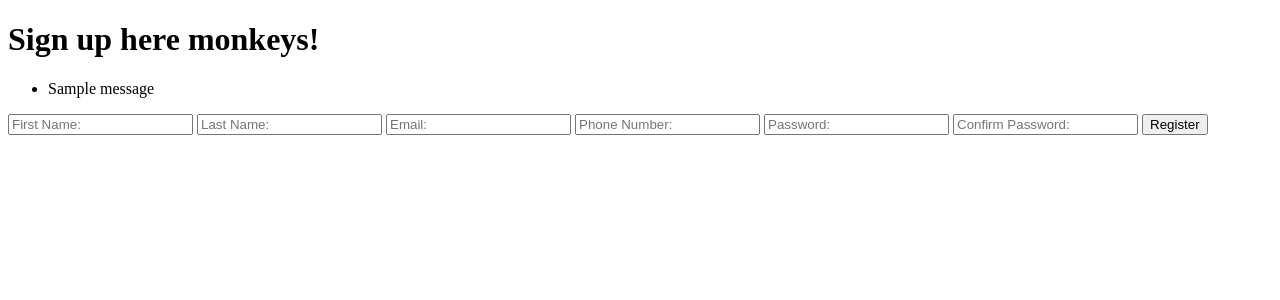
After one commit to Instructor-Devon/Chango, a Django app: page /registration in a window 1280 px wide. The commit adds this page. Shown: the top 300 px of the page. Run offline with Django 3.2, Linux system fonts and the light colour scheme; tables that the repository leaves empty hold one stand-in row (values such as "Sample post"); one stand-in notice (Sample message) is shown; parts of the project's set-up code (start-up, migrations or seed data) failed here and were passed over.

Commit message:
adding reg

```diff
--- a/apps/monkey/models.py
+++ b/apps/monkey/models.py
@@ -11,6 +11,7 @@ class Monkey(models.Model):
     email = models.EmailField(unique=True)
     # phonenumber
     phone_number = models.IntegerField()
+    password = models.CharField(max_length=255)
 
 
     created_at = models.DateField(auto_now_add=True)
--- a/apps/monkey/templates/monkey/index.html
+++ b/apps/monkey/templates/monkey/index.html
@@ -10,6 +10,7 @@
 </head>
 <body>
     <h1>{{ monkey }} Index</h1>
+    <h2><a href="/registration">Sign up here!</a></h2>
     {% for m in monkies %}
         <a href="/monkey/{{m.id}}"><h1>{{ m.first_name }} {{m.last_name}}</h1></a>
 
--- /dev/null
+++ b/apps/monkey/templates/monkey/registration.html
@@ -0,0 +1,29 @@
+<!DOCTYPE html>
+<html lang="en">
+<head>
+    <meta charset="UTF-8">
+    <meta name="viewport" content="width=device-width, initial-scale=1.0">
+    <meta http-equiv="X-UA-Compatible" content="ie=edge">
+    <title>Monkey REg</title>
+</head>
+<body>
+    <h1>Sign up here monkeys!</h1>
+    {% if messages %}
+    <ul class="messages">
+        {% for message in messages %}
+            <li>{{ message }}</li>
+        {% endfor %}
+    </ul>
+    {% endif %}
+    <form action="/registration" method="post">
+        {% csrf_token %}
+        <input type="text" name="first_name" placeholder="First Name:">
+        <input type="text" name="last_name" placeholder="Last Name:">
+        <input type="email" name="email" placeholder="Email:">
+        <input type="text" name="phone_number" placeholder="Phone Number:">
+        <input type="password" name="password" placeholder="Password:">
+        <input type="password" name="confirm" placeholder="Confirm Password:">
+        <button>Register</button>
+    </form>
+</body>
+</html>
--- a/apps/monkey/urls.py
+++ b/apps/monkey/urls.py
@@ -7,6 +7,7 @@ urlpatterns = [
     url(r'^$', views.index),
     # localhost:8000/monkey/banana
     url(r'^monkey$', views.monkey),
+    url(r'^registration$', views.registration),
     # localhost:8000/monkey/:monkey_id
     url(r'^monkey/(?P<monkey_id>[0-9]+)$', views.show),
     # localhost:8000/monkey/:monkey_name
--- a/apps/monkey/views.py
+++ b/apps/monkey/views.py
@@ -1,18 +1,77 @@
-from django.shortcuts import render, HttpResponse
+from django.shortcuts import render, HttpResponse, redirect
 from .models import Monkey
+import re
+import bcrypt
+from django.contrib.messages import error
+
+EMAIL_REGEX = r"(^[a-zA-Z0-9_.+-]+@[a-zA-Z0-9-]+\.[a-zA-Z0-9-.]+$)"
+
 # Create your views here.
 # localhost:8000
 def index(request):
     # return 'HELLO WORLD"
 
+    # checking in monkeyId is in session, getting a monkey with that id
+    # we could also just check if monkeyId is a key in session dict
+    try:
+        currMonkey = Monkey.objects.get(id=request.session['monkeyId'])
+    except:
+        currMonkey = None
+
     context = {
-        "monkies": Monkey.objects.all()
+        "monkies": Monkey.objects.all(),
+        "monkey": currMonkey
     }
     return render(request, 'monkey/index.html', context)
 
 # localhost:8000/monkey
 def monkey(request):
     return HttpResponse("MONKEY")
+
+def registration(request):
+
+    # let's see what we submitted!
+    if request.method == 'POST':
+        print(request.POST)
+
+        errors = []
+        if(len(request.POST['first_name']) < 1):
+            errors.append("First Name is required!")
+
+        if(len(request.POST['last_name']) < 1):
+            errors.append("Last Name is required!")
+
+        if(len(request.POST['email']) < 1):
+            errors.append("Email is required!")
+
+        if(len(request.POST['password']) < 1):
+            errors.append("Password is required!")
+
+        if(request.POST['password'] != request.POST['confirm']):
+            errors.append("Passwords no match")
+
+        if not re.match(EMAIL_REGEX, request.POST['email']):
+            errors.append("Invalid Email")
+
+        # are there not any items in errors?
+        if not errors:
+            # hash the passs!!
+            hashed = bcrypt.hashpw(request.POST['password'].encode(), bcrypt.gensalt())
+            newMonkey = Monkey.objects.create(first_name=request.POST["first_name"], last_name=request.POST["last_name"], email=request.POST["email"], phone_number=request.POST["phone_number"], password=hashed)
+            request.session['monkeyId'] = newMonkey.id
+
+        else:
+            # flash a message for each item in errors!
+            for err in errors:
+                error(request, err)
+
+
+        print(errors)
+
+
+        return redirect('/registration')
+    print("bout to render a template from reg lol")
+    return render(request, 'monkey/registration.html')
 
 def show(request, monkey_id):
     # Get monkey by id
```
Also changed, not shown: apps/monkey/migrations/0003_monkey_password.py (added), db.sqlite3.
